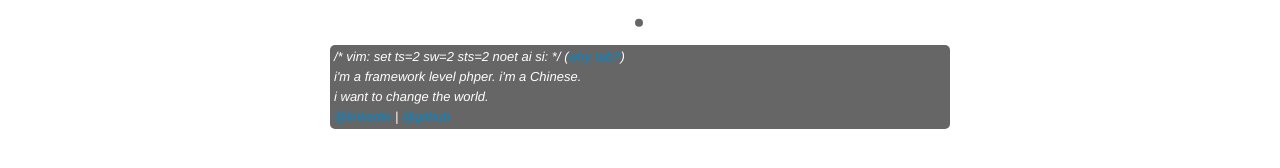
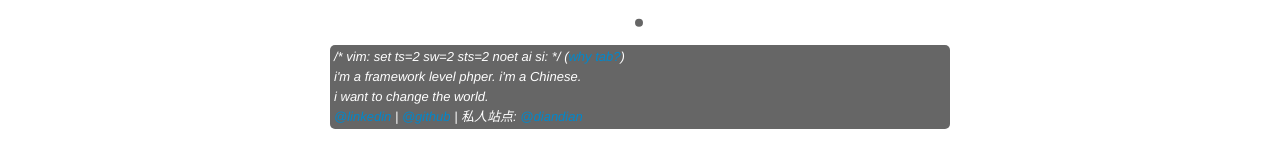
Before and after one commit to yarcowang/yarcowang.github.io, a Jekyll site: the page built from index.html, in a window 1280 px wide. Shown: the part 555-723 px from the top of the page. Built offline with Jekyll 4.4.1, drawn with Linux system fonts in a browser that asks for light colours; comment, search, counter and statistics services are not loaded.

Commit message:
add personal web link

```diff
--- a/_layouts/home.html
+++ b/_layouts/home.html
@@ -76,7 +76,7 @@
 						i'm a framework level phper.
 						i'm a Chinese. <br />
 						i want to change the world. <br />
-						<a href="http://www.linkedin.com/in/yarcowang">@linkedin</a> | <a href="https://github.com/yarcowang">@github</a>
+						<a href="http://www.linkedin.com/in/yarcowang">@linkedin</a> | <a href="https://github.com/yarcowang">@github</a> | 私人站点: <a href="http://yarco.diandian.com">@diandian</a>
 					</div>
 			<script type="text/javascript">
 var ball = {
```
